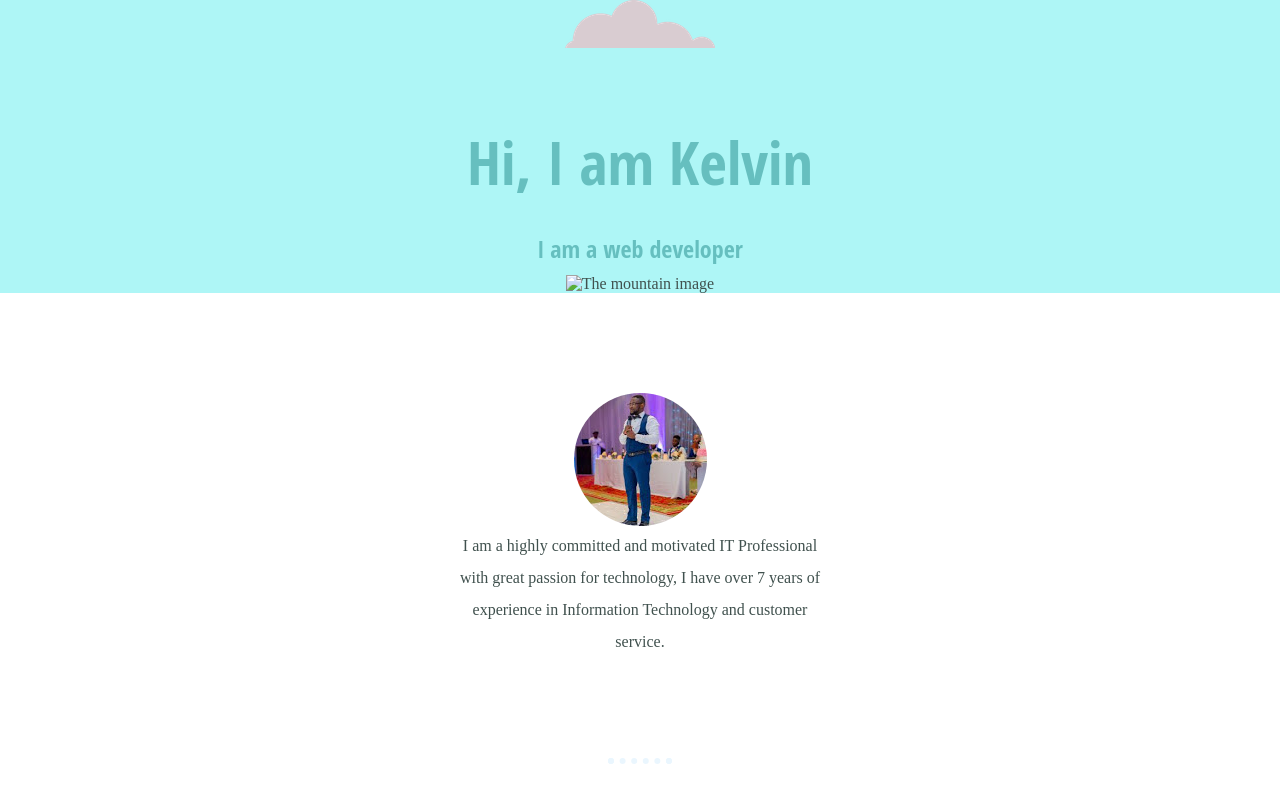
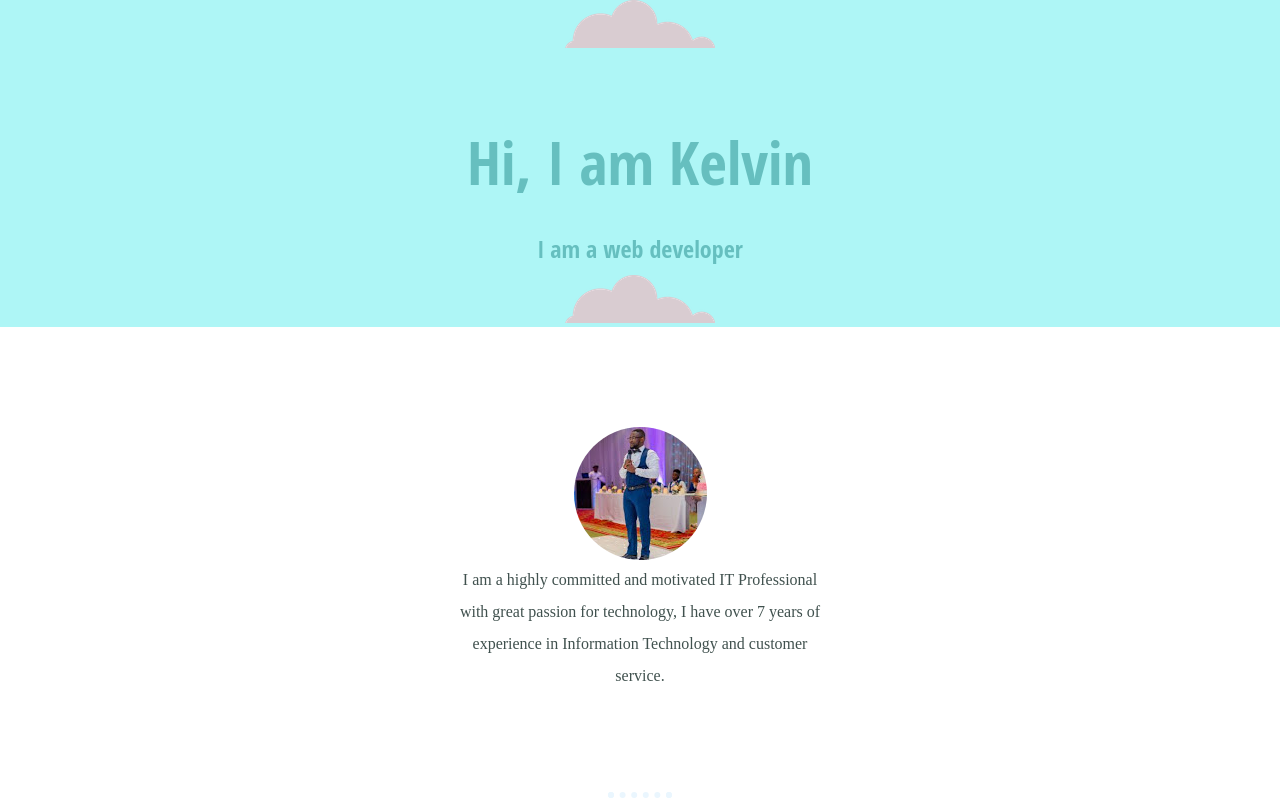
Before and after one commit to Mulenga1/Mulenga1.github.io, a plain HTML site: page index.html in a window 1280 px wide. Shown: the top 801 px of the page. Drawn offline with Linux system fonts and the light colour scheme; files whose address does not match are found by name.

Commit message:
Update index.html

```diff
--- a/index.html
+++ b/index.html
@@ -10,7 +10,7 @@
       <img src="https://github.com/Mulenga1/Mulenga1.github.io/blob/master/cloud.png?raw=true" alt="cloud">
       <h1> Hi, I am Kelvin</h1>
       <h2>I am a web developer</h2>
-      <img src="C:\Users\MKdivine\Desktop\Web development\images\mountain.png" alt="The mountain image">
+      <img src="https://github.com/Mulenga1/Mulenga1.github.io/blob/master/cloud.png?raw=true" alt="The cloud image">
     </div>
     <div class="middle-container">
       <div class="profile">
```
